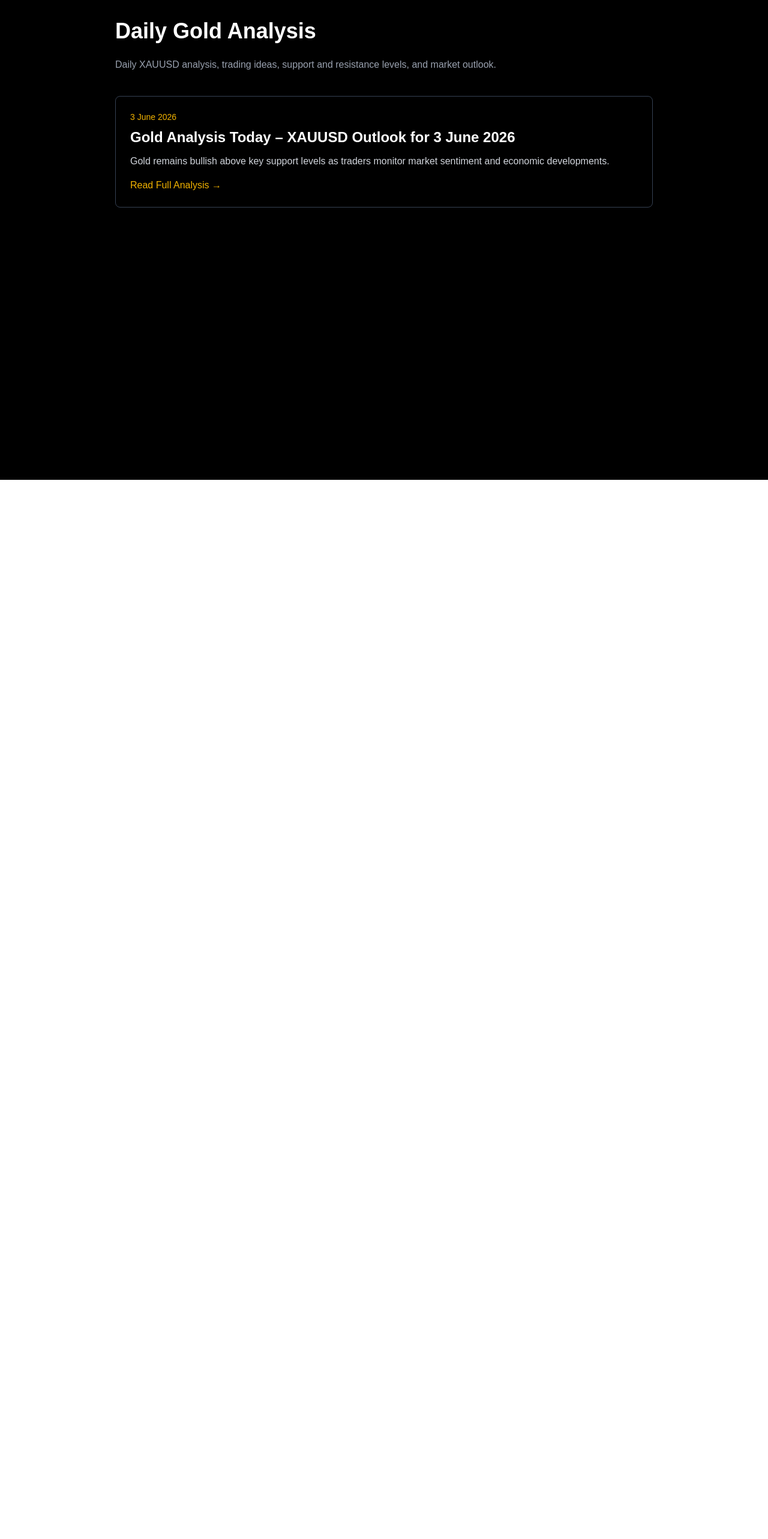
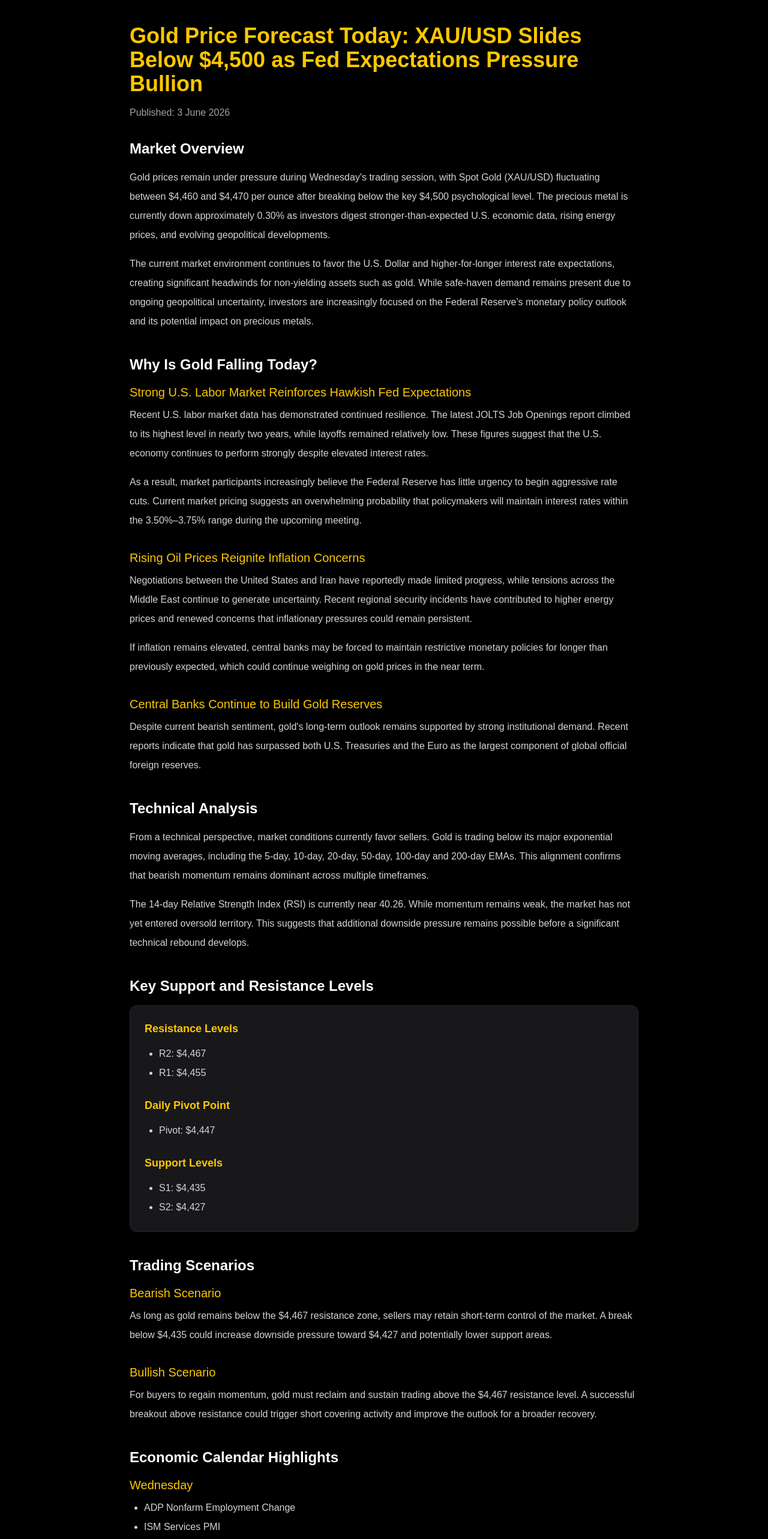
Before and after one commit to CSOoi1181/gold-trader-hub, a Next.js app: page /analysis in a window 1280 px wide. Shown: the top 2566 px of the page at 60% size. Before the commit the page ends 800 px from the top, so only its background shows below. Built offline with nearby package versions, Linux system fonts and the light colour scheme.

Commit message:
Publish first professional gold analysis article

```diff
--- a/app/analysis/page.tsx
+++ b/app/analysis/page.tsx
@@ -1,60 +1,257 @@
-import Link from "next/link";
-
 export const metadata = {
-  title: "Daily Gold Analysis | Gold Trader Hub",
+  title:
+    "Gold Price Forecast Today: XAU/USD Slides Below $4,500 as Fed Expectations Pressure Bullion",
   description:
-    "Daily XAUUSD market analysis, trading outlook, support and resistance levels, and gold trading insights.",
+    "Gold Price Forecast Today: XAU/USD trades below $4,500 as strong US labor data, rising oil prices and Federal Reserve expectations pressure gold prices. Read our full technical and fundamental analysis.",
 };
 
-const analyses = [
-  {
-    date: "3 June 2026",
-    slug: "gold-analysis-2026-06-03",
-    title: "Gold Analysis Today – XAUUSD Outlook for 3 June 2026",
-    summary:
-      "Gold remains bullish above key support levels as traders monitor market sentiment and economic developments.",
-  },
-];
+export default function GoldAnalysisArticle() {
+  return (
+    <main className="min-h-screen bg-black text-white">
+      <div className="max-w-4xl mx-auto px-6 py-10">
 
-export default function AnalysisPage() {
-  return (
-    <main className="min-h-screen bg-black text-white p-8">
-      <div className="max-w-4xl mx-auto">
-        <h1 className="text-4xl font-bold mb-6">
-          Daily Gold Analysis
+        <h1 className="text-4xl font-bold text-yellow-400 mb-4">
+          Gold Price Forecast Today: XAU/USD Slides Below $4,500 as Fed Expectations Pressure Bullion
         </h1>
 
-        <p className="text-gray-400 mb-10">
-          Daily XAUUSD analysis, trading ideas, support and resistance levels,
-          and market outlook.
+        <p className="text-zinc-400 mb-8">
+          Published: 3 June 2026
         </p>
 
-        <div className="space-y-6">
-          {analyses.map((analysis) => (
-            <div
-              key={analysis.slug}
-              className="border border-gray-700 rounded-lg p-6"
-            >
-              <p className="text-sm text-yellow-500 mb-2">
-                {analysis.date}
-              </p>
+        <div className="space-y-10 text-zinc-300 leading-8">
 
-              <h2 className="text-2xl font-semibold mb-3">
-                {analysis.title}
-              </h2>
+          <section>
+            <h2 className="text-2xl font-semibold text-white mb-4">
+              Market Overview
+            </h2>
 
-              <p className="text-gray-300 mb-4">
-                {analysis.summary}
-              </p>
+            <p>
+              Gold prices remain under pressure during Wednesday's trading session,
+              with Spot Gold (XAU/USD) fluctuating between $4,460 and $4,470 per
+              ounce after breaking below the key $4,500 psychological level. The
+              precious metal is currently down approximately 0.30% as investors
+              digest stronger-than-expected U.S. economic data, rising energy
+              prices, and evolving geopolitical developments.
+            </p>
 
-              <Link
-                href="#"
-                className="text-yellow-500 hover:text-yellow-400"
-              >
-                Read Full Analysis →
-              </Link>
+            <p className="mt-4">
+              The current market environment continues to favor the U.S. Dollar
+              and higher-for-longer interest rate expectations, creating
+              significant headwinds for non-yielding assets such as gold. While
+              safe-haven demand remains present due to ongoing geopolitical
+              uncertainty, investors are increasingly focused on the Federal
+              Reserve's monetary policy outlook and its potential impact on
+              precious metals.
+            </p>
+          </section>
+
+          <section>
+            <h2 className="text-2xl font-semibold text-white mb-4">
+              Why Is Gold Falling Today?
+            </h2>
+
+            <h3 className="text-xl font-medium text-yellow-400 mb-2">
+              Strong U.S. Labor Market Reinforces Hawkish Fed Expectations
+            </h3>
+
+            <p>
+              Recent U.S. labor market data has demonstrated continued resilience.
+              The latest JOLTS Job Openings report climbed to its highest level in
+              nearly two years, while layoffs remained relatively low. These
+              figures suggest that the U.S. economy continues to perform strongly
+              despite elevated interest rates.
+            </p>
+
+            <p className="mt-4">
+              As a result, market participants increasingly believe the Federal
+              Reserve has little urgency to begin aggressive rate cuts. Current
+              market pricing suggests an overwhelming probability that
+              policymakers will maintain interest rates within the 3.50%–3.75%
+              range during the upcoming meeting.
+            </p>
+
+            <h3 className="text-xl font-medium text-yellow-400 mt-8 mb-2">
+              Rising Oil Prices Reignite Inflation Concerns
+            </h3>
+
+            <p>
+              Negotiations between the United States and Iran have reportedly
+              made limited progress, while tensions across the Middle East
+              continue to generate uncertainty. Recent regional security
+              incidents have contributed to higher energy prices and renewed
+              concerns that inflationary pressures could remain persistent.
+            </p>
+
+            <p className="mt-4">
+              If inflation remains elevated, central banks may be forced to
+              maintain restrictive monetary policies for longer than previously
+              expected, which could continue weighing on gold prices in the near
+              term.
+            </p>
+
+            <h3 className="text-xl font-medium text-yellow-400 mt-8 mb-2">
+              Central Banks Continue to Build Gold Reserves
+            </h3>
+
+            <p>
+              Despite current bearish sentiment, gold's long-term outlook remains
+              supported by strong institutional demand. Recent reports indicate
+              that gold has surpassed both U.S. Treasuries and the Euro as the
+              largest component of global official foreign reserves.
+            </p>
+          </section>
+
+          <section>
+            <h2 className="text-2xl font-semibold text-white mb-4">
+              Technical Analysis
+            </h2>
+
+            <p>
+              From a technical perspective, market conditions currently favor
+              sellers. Gold is trading below its major exponential moving
+              averages, including the 5-day, 10-day, 20-day, 50-day, 100-day and
+              200-day EMAs. This alignment confirms that bearish momentum remains
+              dominant across multiple timeframes.
+            </p>
+
+            <p className="mt-4">
+              The 14-day Relative Strength Index (RSI) is currently near 40.26.
+              While momentum remains weak, the market has not yet entered
+              oversold territory. This suggests that additional downside pressure
+              remains possible before a significant technical rebound develops.
+            </p>
+          </section>
+
+          <section>
+            <h2 className="text-2xl font-semibold text-white mb-4">
+              Key Support and Resistance Levels
+            </h2>
+
+            <div className="bg-zinc-900 p-6 rounded-xl border border-zinc-800">
+              <h3 className="text-lg font-semibold text-yellow-400 mb-3">
+                Resistance Levels
+              </h3>
+
+              <ul className="list-disc ml-6">
+                <li>R2: $4,467</li>
+                <li>R1: $4,455</li>
+              </ul>
+
+              <h3 className="text-lg font-semibold text-yellow-400 mt-6 mb-3">
+                Daily Pivot Point
+              </h3>
+
+              <ul className="list-disc ml-6">
+                <li>Pivot: $4,447</li>
+              </ul>
+
+              <h3 className="text-lg font-semibold text-yellow-400 mt-6 mb-3">
+                Support Levels
+              </h3>
+
+              <ul className="list-disc ml-6">
+                <li>S1: $4,435</li>
+                <li>S2: $4,427</li>
+              </ul>
             </div>
-          ))}
+          </section>
+
+          <section>
+            <h2 className="text-2xl font-semibold text-white mb-4">
+              Trading Scenarios
+            </h2>
+
+            <h3 className="text-xl font-medium text-yellow-400 mb-2">
+              Bearish Scenario
+            </h3>
+
+            <p>
+              As long as gold remains below the $4,467 resistance zone, sellers
+              may retain short-term control of the market. A break below $4,435
+              could increase downside pressure toward $4,427 and potentially
+              lower support areas.
+            </p>
+
+            <h3 className="text-xl font-medium text-yellow-400 mt-8 mb-2">
+              Bullish Scenario
+            </h3>
+
+            <p>
+              For buyers to regain momentum, gold must reclaim and sustain
+              trading above the $4,467 resistance level. A successful breakout
+              above resistance could trigger short covering activity and improve
+              the outlook for a broader recovery.
+            </p>
+          </section>
+
+          <section>
+            <h2 className="text-2xl font-semibold text-white mb-4">
+              Economic Calendar Highlights
+            </h2>
+
+            <h3 className="text-xl font-medium text-yellow-400 mb-2">
+              Wednesday
+            </h3>
+
+            <ul className="list-disc ml-6">
+              <li>ADP Nonfarm Employment Change</li>
+              <li>ISM Services PMI</li>
+              <li>Federal Reserve Beige Book</li>
+            </ul>
+
+            <h3 className="text-xl font-medium text-yellow-400 mt-8 mb-2">
+              Thursday
+            </h3>
+
+            <ul className="list-disc ml-6">
+              <li>U.S. Initial Jobless Claims</li>
+              <li>Q1 Nonfarm Productivity</li>
+            </ul>
+
+            <h3 className="text-xl font-medium text-yellow-400 mt-8 mb-2">
+              Friday
+            </h3>
+
+            <ul className="list-disc ml-6">
+              <li>U.S. Nonfarm Payrolls (NFP)</li>
+              <li>U.S. Unemployment Rate</li>
+            </ul>
+          </section>
+
+          <section>
+            <h2 className="text-2xl font-semibold text-white mb-4">
+              Trader's Conclusion
+            </h2>
+
+            <p>
+              Gold remains under short-term pressure as stronger U.S. economic
+              data, elevated oil prices, and expectations for higher interest
+              rates continue to weigh on investor sentiment.
+            </p>
+
+            <p className="mt-4">
+              However, ongoing geopolitical uncertainty and robust central bank
+              demand continue to provide important long-term support for the
+              precious metal. Traders should remain disciplined and closely
+              monitor upcoming economic releases that could determine the next
+              major move in XAU/USD.
+            </p>
+          </section>
+
+          <section>
+            <h2 className="text-2xl font-semibold text-white mb-4">
+              Risk Disclaimer
+            </h2>
+
+            <p>
+              This analysis is provided for educational purposes only and should
+              not be considered financial advice. Trading financial markets
+              involves substantial risk, and past performance does not guarantee
+              future results. Always conduct your own research and implement
+              appropriate risk management before making any trading decisions.
+            </p>
+          </section>
+
         </div>
       </div>
     </main>
```
